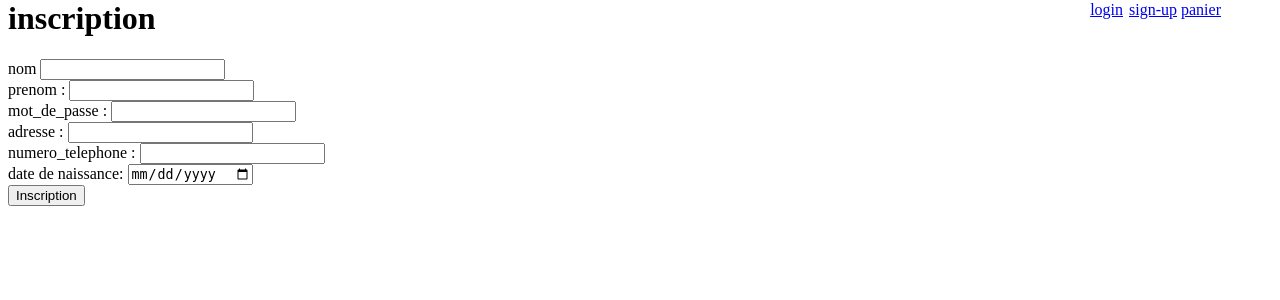
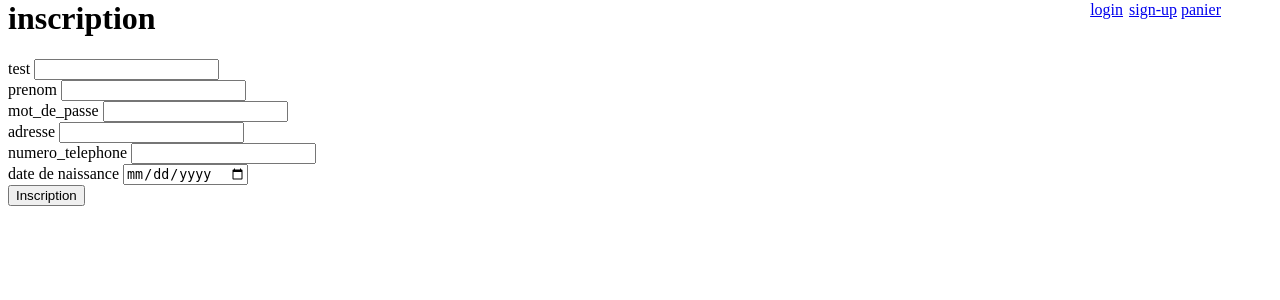
Before and after one commit to nawalbey/vente_de_patisserie, a PHP site: page /hotel/inscription.php in a window 1280 px wide. Shown: the part 21-321 px from the top of the page. Run offline with PHP 8.4, Linux system fonts and the light colour scheme.

Commit message:
inscription

```diff
--- a/views/inscription.php
+++ b/views/inscription.php
@@ -2,37 +2,36 @@
 
 <div class="container">
     <h1>inscription</h1>
-    <form action="../../jeux_video/model/db_jeuxvideo.php" method="post">
+    <form action="../../vente_de_patisserie/model/db_inscription.php" method="post">
         <div>
             <div class="form-group">
-                <label>nom</label>
+                <label>test</label>
                 <input type="text" class="form-control" name="nom">
             </div>
             <div class="form-group">
-                <label>prenom :</label>
+                <label>prenom</label>
                 <input type="text" class="form-control" name="prenom">
             </div>
 
             <div class="form-group">
-                <label>mot_de_passe :</label>
-                <input type="number" class="form-control" name="number">
+                <label>mot_de_passe</label>
+                <input type="text" class="form-control" name="mot_de_passe">
             </div>
 
             <div class="form-group">
-                <label>adresse :</label>
+                <label>adresse</label>
                 <input type="text" class="form-control" name="adresse">
             </div>
             <div class="form-group">
-                <label>numero_telephone :</label>
+                <label>numero_telephone</label>
                 <input type="number" class="form-control" name="numero_telephone">
             </div>
             <div class="form-group">
-                <label>date de naissance:</label>
+                <label>date de naissance</label>
                 <input type="date" class="form-control" name="date_de_naissance">
             </div>
+
         </div>
-
-
         <button type="submit" id="bouton" class="btn btn-primary mt-5 mb-5" name="inscription"
             value="submit">Inscription</button>
     </form>
```
